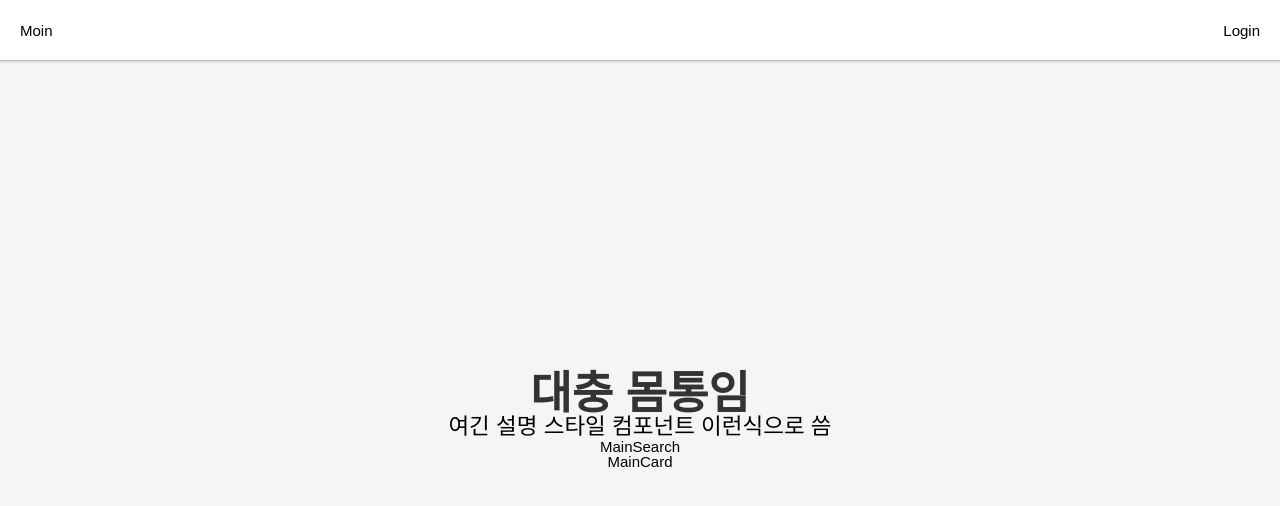
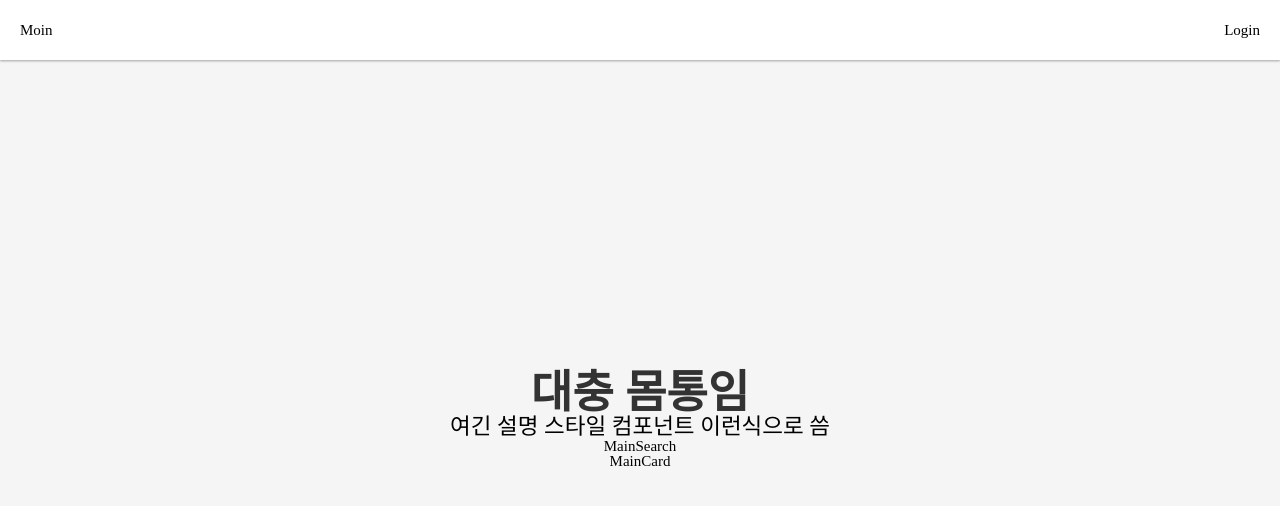
Before and after one commit to LikeLion-at-DGU/moin_frontend, a React (Vite) app: page / in a window 1280 px wide. Shown: the top 506 px of the page. Built offline with nearby package versions, Linux system fonts and the light colour scheme.

Commit message:
:lipstick: style : 폰트 적용
style : 폰트 적용

```diff
--- a/src/style/globalStyle.js
+++ b/src/style/globalStyle.js
@@ -26,7 +26,8 @@ export const GlobalStyle = createGlobalStyle`
     font-size: 15px;
     @media (max-width: 768px) {
         font-size: 10px;
-}
+    }
+    font-family: "Pretendard";
   }
   article, aside, details, figcaption, figure,
   footer, header, hgroup, main, menu, nav, section {
```
